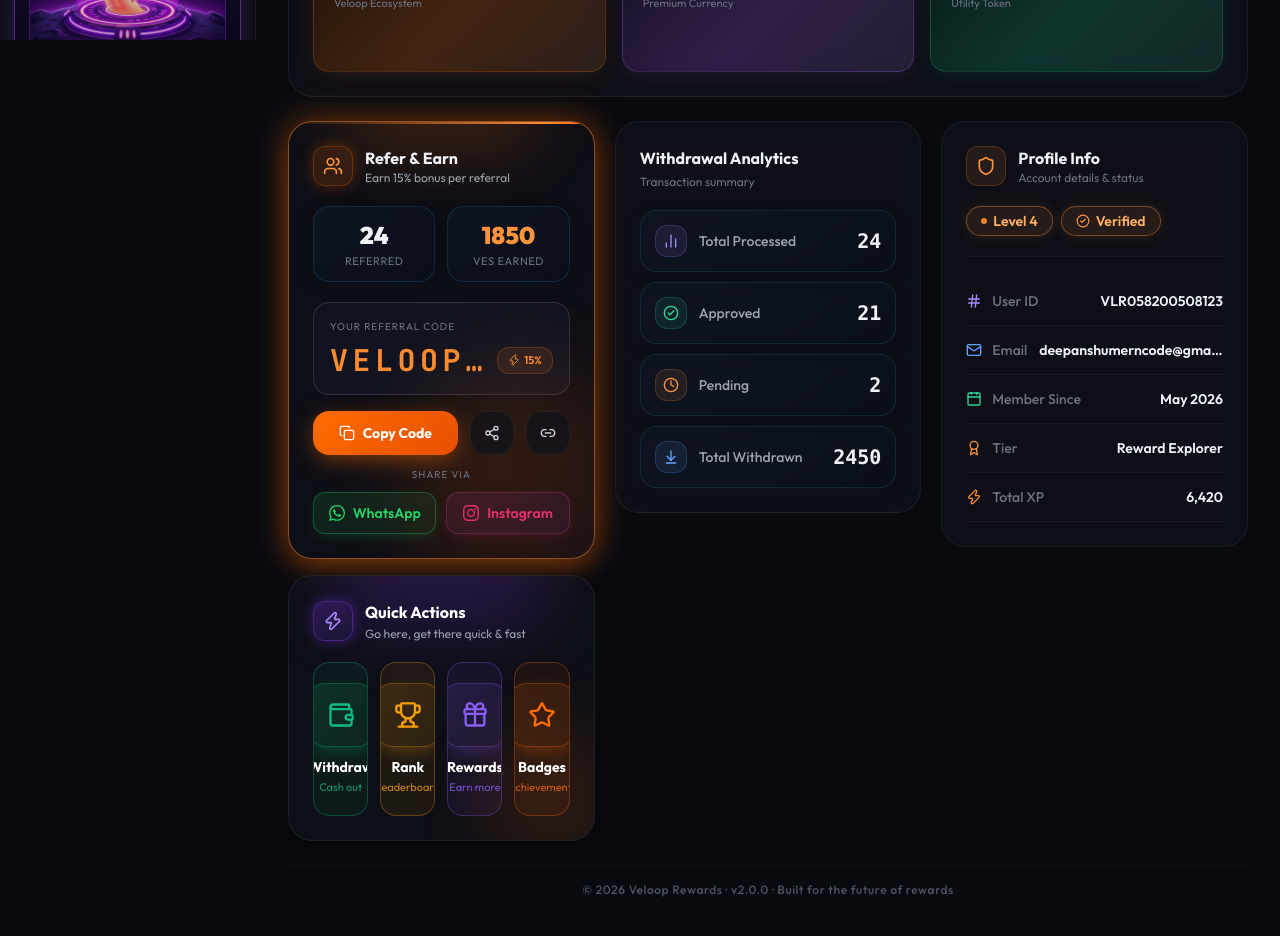
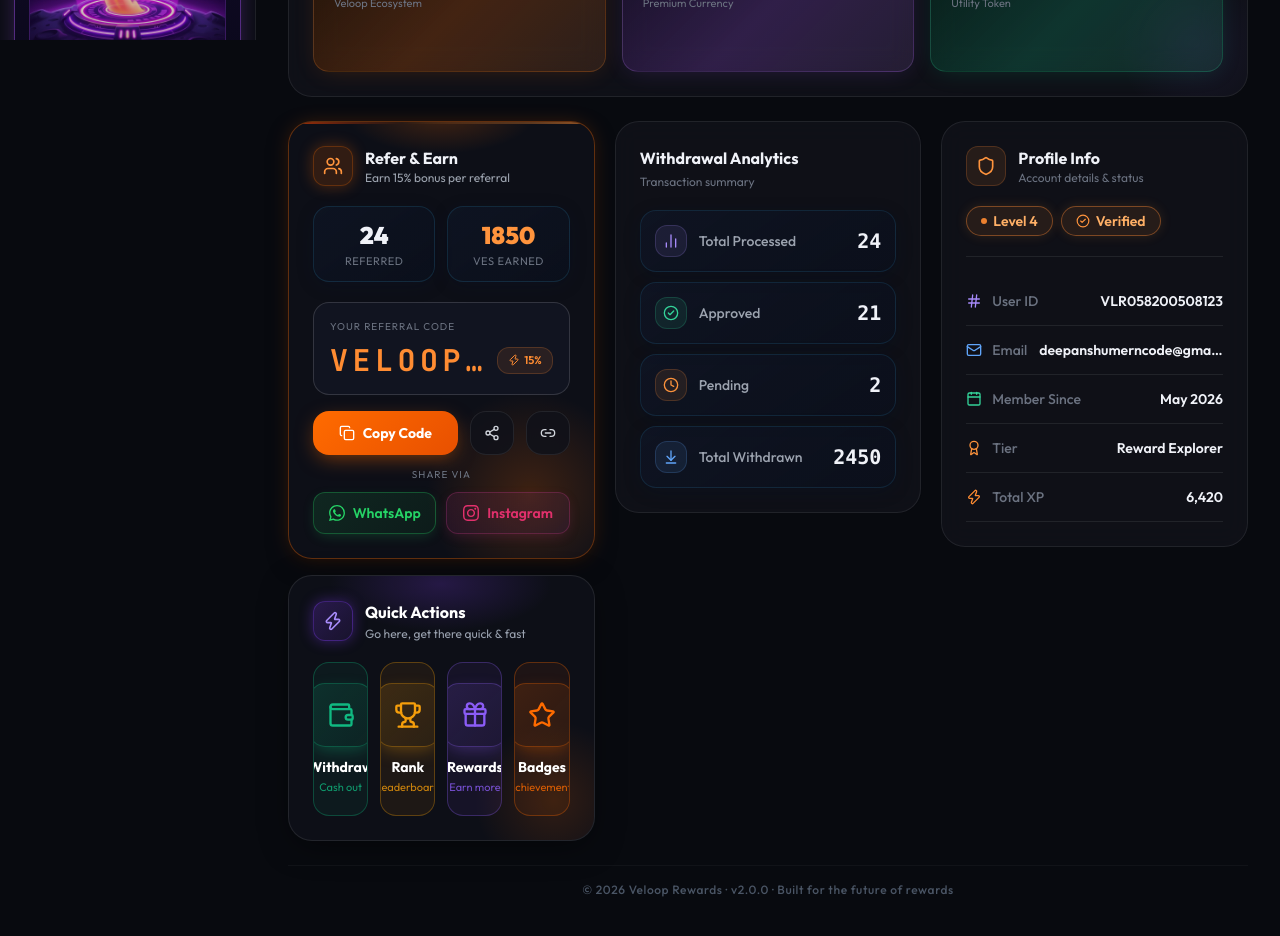
Before and after one commit to DEEPANSHU-KUMAR96/VELOOP-Rewards-user-profile, a React (Vite) app in the folder veloop-rewards-user-profile/: page / in a window 1280 px wide. Shown: the part 760-1696 px from the top of the page. Built offline with nearby package versions, Linux system fonts and the light colour scheme.

Commit message:
feat: implement initial user profile page structure with responsive navigation and asset components

```diff
--- a/veloop-rewards-user-profile/index.html
+++ b/veloop-rewards-user-profile/index.html
@@ -5,6 +5,8 @@
     <link rel="icon" type="image/svg+xml" href="/favicon.svg" />
     <link rel="icon" type="image/png" href="/veloop-logo.png" />
     <meta name="viewport" content="width=device-width, initial-scale=1.0, maximum-scale=1.0, user-scalable=no" />
+    <meta name="theme-color" content="#080a0f" />
+    <meta name="color-scheme" content="dark" />
     <title>Veloop Rewards | User Profile</title>
     <!-- Google Fonts -->
     <link rel="preconnect" href="https://fonts.googleapis.com" />
--- a/veloop-rewards-user-profile/src/components/profile/WebAssetsPanel.jsx
+++ b/veloop-rewards-user-profile/src/components/profile/WebAssetsPanel.jsx
@@ -146,8 +146,8 @@
   return (
     <div className="glass rounded-3xl p-5 sm:p-6 border border-theme-subtle relative overflow-hidden">
       {/* Ambient background */}
-      <div className="absolute -top-8 -left-8 w-40 h-40 bg-[#ff6b00]/05 rounded-full pointer-events-none" style={{ filter: 'blur(40px)' }} />
-      <div className="absolute -bottom-8 -right-8 w-40 h-40 bg-[#8b5cf6]/05 rounded-full pointer-events-none" style={{ filter: 'blur(40px)' }} />
+      <div className="absolute -top-8 -left-8 w-40 h-40 pointer-events-none rounded-full" style={{ background: 'radial-gradient(circle, rgba(255,107,0,0.08) 0%, transparent 70%)' }} />
+      <div className="absolute -bottom-8 -right-8 w-40 h-40 pointer-events-none rounded-full" style={{ background: 'radial-gradient(circle, rgba(139,92,246,0.08) 0%, transparent 70%)' }} />
 
       <div className="relative z-10">
         {/* Header */}
--- a/veloop-rewards-user-profile/src/components/profile/WebReferralPanel.jsx
+++ b/veloop-rewards-user-profile/src/components/profile/WebReferralPanel.jsx
@@ -109,11 +109,11 @@
         {/* Top animated laser beam */}
         <div className="absolute top-0 left-0 right-0 h-[2px] refer-top-beam z-10" />
 
-        {/* Top animated ambient glow */}
-        <div className="absolute -top-12 left-1/2 -translate-x-1/2 w-48 h-20 bg-[#ff6b00]/25 rounded-full pointer-events-none refer-top-glow" />
+        {/* Top ambient glow */}
+        <div className="absolute -top-12 left-1/2 -translate-x-1/2 w-48 h-20 pointer-events-none rounded-full" style={{ background: 'radial-gradient(ellipse at center, rgba(255,107,0,0.22) 0%, transparent 70%)' }} />
 
-        {/* Bottom corner animated pulsing glow orb */}
-        <div className="absolute -bottom-10 -right-10 w-52 h-52 bg-gradient-to-br from-[#ff6b00]/30 to-[#ff3d00]/10 rounded-full pointer-events-none refer-glow-orb" />
+        {/* Bottom corner glow orb */}
+        <div className="absolute -bottom-10 -right-10 w-52 h-52 pointer-events-none rounded-full" style={{ background: 'radial-gradient(circle at center, rgba(255,107,0,0.20) 0%, transparent 70%)' }} />
 
         {/* Header */}
         <div className="flex items-center gap-3 mb-5 relative z-10">
@@ -225,8 +225,8 @@
         }}
       >
         {/* Ambient background glow */}
-        <div className="absolute -top-10 left-1/2 -translate-x-1/2 w-56 h-24 bg-[#7c3aed]/20 rounded-full pointer-events-none" style={{ filter: 'blur(32px)' }} />
-        <div className="absolute -bottom-10 -right-10 w-40 h-40 bg-[#ff6b00]/10 rounded-full pointer-events-none" style={{ filter: 'blur(30px)' }} />
+        <div className="absolute -top-10 left-1/2 -translate-x-1/2 w-56 h-24 pointer-events-none rounded-full" style={{ background: 'radial-gradient(ellipse at center, rgba(124,58,237,0.22) 0%, transparent 70%)' }} />
+        <div className="absolute -bottom-10 -right-10 w-40 h-40 pointer-events-none rounded-full" style={{ background: 'radial-gradient(circle at center, rgba(255,107,0,0.15) 0%, transparent 70%)' }} />
 
         {/* Header */}
         <div className="flex items-center gap-3 mb-5 relative z-10">
--- a/veloop-rewards-user-profile/src/context/ThemeContext.jsx
+++ b/veloop-rewards-user-profile/src/context/ThemeContext.jsx
@@ -1,26 +1,21 @@
-import { useState, useEffect, createContext, useContext } from 'react';
+import { createContext, useContext, useEffect, useState } from 'react';
 
-const ThemeContext = createContext(null);
+const ThemeContext = createContext({ isDark: true, toggle: () => {} });
 
 export const ThemeProvider = ({ children }) => {
-  const [isDark, setIsDark] = useState(() => {
-    const saved = localStorage.getItem('veloop-theme');
-    return saved ? saved === 'dark' : true; // default dark
-  });
+  const [isDark] = useState(true);
 
   useEffect(() => {
     const root = document.documentElement;
-    if (isDark) {
-      root.setAttribute('data-theme', 'dark');
-      root.classList.add('dark');
-    } else {
-      root.setAttribute('data-theme', 'light');
-      root.classList.remove('dark');
-    }
-    localStorage.setItem('veloop-theme', isDark ? 'dark' : 'light');
-  }, [isDark]);
+    root.setAttribute('data-theme', 'dark');
+    root.classList.add('dark');
+    root.classList.remove('light');
+    localStorage.setItem('veloop-theme', 'dark');
+  }, []);
 
-  const toggle = () => setIsDark(prev => !prev);
+  const toggle = () => {
+    // Permanent dark mode
+  };
 
   return (
     <ThemeContext.Provider value={{ isDark, toggle }}>
--- a/veloop-rewards-user-profile/src/index.css
+++ b/veloop-rewards-user-profile/src/index.css
@@ -2,19 +2,20 @@
 
 @import "tailwindcss";
 
-/* ── CSS Custom Properties (Design Tokens) ──────────────────────── */
+/* ── CSS Custom Properties (Design Tokens — Permanent Dark Theme) ─ */
 :root,
-[data-theme="dark"] {
+[data-theme="dark"],
+[data-theme="light"] {
   --bg-base:       #080a0f;
-  --bg-surface:    rgba(16, 18, 26, 0.75);
-  --bg-card:       rgba(15, 17, 24, 0.80);
+  --bg-surface:    rgba(16, 18, 26, 0.88);
+  --bg-card:       rgba(15, 17, 24, 0.92);
   --bg-sidebar:    #0b0d14;
-  --bg-hover:      rgba(255, 255, 255, 0.04);
+  --bg-hover:      rgba(255, 255, 255, 0.05);
   --bg-input:      #111420;
 
-  --border-subtle: rgba(255, 255, 255, 0.06);
-  --border-card:   rgba(255, 255, 255, 0.07);
-  --border-strong: rgba(255, 255, 255, 0.12);
+  --border-subtle: rgba(255, 255, 255, 0.08);
+  --border-card:   rgba(255, 255, 255, 0.09);
+  --border-strong: rgba(255, 255, 255, 0.14);
 
   --text-primary:  #f0f2f8;
   --text-secondary:#9ca3af;
@@ -26,46 +27,29 @@
   --orange-glow:   rgba(255, 107, 0, 0.15);
 
   --shadow-card:   0 10px 30px rgba(0, 0, 0, 0.5);
-  --shadow-glow:   0 0 40px -10px rgba(255, 107, 0, 0.25);
-}
-
-[data-theme="light"] {
-  --bg-base:       #f0f2f8;
-  --bg-surface:    rgba(255, 255, 255, 0.85);
-  --bg-card:       rgba(255, 255, 255, 0.92);
-  --bg-sidebar:    #ffffff;
-  --bg-hover:      rgba(0, 0, 0, 0.04);
-  --bg-input:      #f8f9fd;
-
-  --border-subtle: rgba(0, 0, 0, 0.07);
-  --border-card:   rgba(0, 0, 0, 0.08);
-  --border-strong: rgba(0, 0, 0, 0.14);
-
-  --text-primary:  #111318;
-  --text-secondary:#4b5563;
-  --text-muted:    #9ca3af;
-  --text-faint:    #d1d5db;
-
-  --orange:        #ff6b00;
-  --orange-soft:   #ff8c32;
-  --orange-glow:   rgba(255, 107, 0, 0.10);
-
-  --shadow-card:   0 4px 20px rgba(0, 0, 0, 0.08);
-  --shadow-glow:   0 0 30px -8px rgba(255, 107, 0, 0.20);
+  --shadow-glow:   0 0 35px -8px rgba(255, 107, 0, 0.25);
 }
 
 /* ── Base Styles ──────────────────────────────────────────────────── */
 @layer base {
-  * { box-sizing: border-box; -webkit-tap-highlight-color: transparent; }
+  * {
+    box-sizing: border-box;
+    -webkit-tap-highlight-color: transparent;
+  }
 
-  html { scroll-behavior: smooth; }
+  html {
+    scroll-behavior: smooth;
+    background-color: #080a0f;
+    color: #f0f2f8;
+    color-scheme: dark;
+  }
 
   body {
-    background-color: var(--bg-base);
+    background-color: #080a0f;
     color: var(--text-primary);
     font-family: 'Outfit', -apple-system, BlinkMacSystemFont, 'Segoe UI', sans-serif;
     overflow-x: hidden;
-    transition: background-color 0.35s ease, color 0.35s ease;
+    min-height: 100vh;
   }
 }
 
@@ -80,29 +64,35 @@
   display: none !important;
 }
 .no-scrollbar {
-  -ms-overflow-style: none !important; /* IE and Edge */
-  scrollbar-width: none !important; /* Firefox */
+  -ms-overflow-style: none !important;
+  scrollbar-width: none !important;
 }
-
 
 /* ── Glass Surfaces ────────────────────────────────────────────────── */
 .glass {
   background: var(--bg-surface);
-  backdrop-filter: blur(12px);
-  -webkit-backdrop-filter: blur(12px);
   border: 1px solid var(--border-subtle);
-  transition: background 0.35s ease, border-color 0.35s ease;
-  transform: translateZ(0);
+  transition: border-color 0.25s ease;
+}
+
+@supports (backdrop-filter: blur(12px)) or (-webkit-backdrop-filter: blur(12px)) {
+  .glass {
+    backdrop-filter: blur(12px);
+    -webkit-backdrop-filter: blur(12px);
+  }
 }
 
 .glass-orange {
   background: var(--bg-card);
-  backdrop-filter: blur(12px);
-  -webkit-backdrop-filter: blur(12px);
-  border: 1px solid rgba(255, 107, 0, 0.20);
+  border: 1px solid rgba(255, 107, 0, 0.22);
   box-shadow: var(--shadow-glow);
-  transition: background 0.35s ease;
-  transform: translateZ(0);
+}
+
+@supports (backdrop-filter: blur(12px)) or (-webkit-backdrop-filter: blur(12px)) {
+  .glass-orange {
+    backdrop-filter: blur(12px);
+    -webkit-backdrop-filter: blur(12px);
+  }
 }
 
 /* ── Themed Utility classes ───────────────────────────────────────── */
@@ -121,56 +111,37 @@
 .border-theme-card   { border-color: var(--border-card); }
 .border-theme-strong { border-color: var(--border-strong); }
 
-/* ── Hero Banner ─────────────────────────────────────────────────── */
-[data-theme="dark"] .hero-banner {
-  background:
-    linear-gradient(180deg, rgba(8,10,15,0) 0%, rgba(8,10,15,0.85) 70%, #080a0f 100%),
-    linear-gradient(135deg, rgba(255,107,0,0.12) 0%, rgba(124,58,237,0.08) 50%, transparent 100%);
-}
-[data-theme="light"] .hero-banner {
-  background:
-    linear-gradient(180deg, rgba(240,242,248,0) 0%, rgba(240,242,248,0.80) 70%, #f0f2f8 100%),
-    linear-gradient(135deg, rgba(255,107,0,0.10) 0%, rgba(124,58,237,0.06) 50%, transparent 100%);
-}
-
 /* ── Sidebar ─────────────────────────────────────────────────────── */
-[data-theme="dark"] .theme-sidebar {
+.theme-sidebar {
   background: #0b0d14;
-  border-right: 1px solid rgba(255,255,255,0.05);
-}
-[data-theme="light"] .theme-sidebar {
-  background: #ffffff;
-  border-right: 1px solid rgba(0,0,0,0.08);
-  box-shadow: 4px 0 20px rgba(0,0,0,0.06);
+  border-right: 1px solid rgba(255,255,255,0.06);
 }
 
 /* ── Stat card hover ─────────────────────────────────────────────── */
 .stat-card {
-  transition: transform 0.25s ease, border-color 0.25s ease, box-shadow 0.25s ease, background 0.35s ease;
-  transform: translateZ(0);
+  transition: transform 0.25s ease, border-color 0.25s ease, box-shadow 0.25s ease;
 }
 .stat-card:hover {
-  transform: translateY(-4px);
-  border-color: rgba(255, 107, 0, 0.30);
-  box-shadow: 0 12px 30px -8px rgba(255, 107, 0, 0.18);
+  transform: translateY(-3px);
+  border-color: rgba(255, 107, 0, 0.35);
+  box-shadow: 0 10px 25px -6px rgba(255, 107, 0, 0.20);
 }
 
 /* ── Asset floating animation ────────────────────────────────────── */
 @keyframes float {
-  0%, 100% { transform: translate3d(0, 0px, 0); }
-  50%       { transform: translate3d(0, -5px, 0); }
+  0%, 100% { transform: translateY(0px); }
+  50%       { transform: translateY(-4px); }
 }
 .float-anim {
-  animation: float 3.5s ease-in-out infinite;
-  will-change: transform;
+  animation: float 3s ease-in-out infinite;
 }
 
 /* ── Progress bar spark ──────────────────────────────────────────── */
 @keyframes pulse-glow {
   0%, 100% { box-shadow: 0 0 8px rgba(255,107,0,0.6); }
-  50%       { box-shadow: 0 0 20px rgba(255,107,0,1); }
+  50%       { box-shadow: 0 0 16px rgba(255,107,0,0.9); }
 }
-.progress-spark { animation: pulse-glow 1.5s ease-in-out infinite; }
+.progress-spark { animation: pulse-glow 2s ease-in-out infinite; }
 
 /* ── Shimmer skeleton ────────────────────────────────────────────── */
 @keyframes shimmer {
@@ -186,109 +157,49 @@
 /* ── Orange CTA button ───────────────────────────────────────────── */
 .btn-orange {
   background: linear-gradient(135deg, #ff6b00 0%, #e85000 100%);
-  box-shadow: 0 6px 24px -4px rgba(255,107,0,0.55);
-  transition: transform 0.22s ease, box-shadow 0.22s ease;
-  transform: translateZ(0);
+  box-shadow: 0 6px 20px -4px rgba(255,107,0,0.50);
+  transition: transform 0.2s ease, box-shadow 0.2s ease;
 }
 .btn-orange:hover {
   transform: translateY(-2px);
-  box-shadow: 0 10px 30px -4px rgba(255,107,0,0.70);
+  box-shadow: 0 10px 25px -4px rgba(255,107,0,0.65);
 }
 .btn-orange:active { transform: translateY(0) scale(0.97); }
 
 /* ── Bluish Stat Cards ─────────────────────────────────────────── */
 .stat-card-bluish {
-  background: linear-gradient(145deg, rgba(16, 26, 48, 0.55) 0%, rgba(10, 16, 30, 0.75) 100%);
-  border: 1px solid rgba(56, 189, 248, 0.16);
-  box-shadow: 0 10px 30px -10px rgba(10, 25, 55, 0.4), inset 0 1px 1px rgba(125, 211, 252, 0.1);
-  backdrop-filter: blur(12px);
-  -webkit-backdrop-filter: blur(12px);
+  background: linear-gradient(145deg, rgba(16, 26, 48, 0.65) 0%, rgba(10, 16, 30, 0.85) 100%);
+  border: 1px solid rgba(56, 189, 248, 0.18);
+  box-shadow: 0 8px 24px -8px rgba(10, 25, 55, 0.4), inset 0 1px 1px rgba(125, 211, 252, 0.08);
   transition: transform 0.25s ease, border-color 0.25s ease, box-shadow 0.25s ease;
-  transform: translateZ(0);
-}
-
-[data-theme="light"] .stat-card-bluish {
-  background: linear-gradient(145deg, rgba(235, 243, 255, 0.85) 0%, rgba(220, 235, 255, 0.95) 100%);
-  border: 1px solid rgba(59, 130, 246, 0.25);
-  box-shadow: 0 8px 25px -6px rgba(59, 130, 246, 0.15), inset 0 1px 1px rgba(255, 255, 255, 0.8);
 }
 
 .stat-card-bluish:hover {
-  transform: translateY(-4px);
+  transform: translateY(-3px);
   border-color: rgba(56, 189, 248, 0.45);
-  box-shadow: 0 16px 36px -8px rgba(14, 165, 233, 0.28), 0 0 20px -4px rgba(56, 189, 248, 0.2);
+  box-shadow: 0 12px 30px -6px rgba(14, 165, 233, 0.25), 0 0 16px -4px rgba(56, 189, 248, 0.15);
 }
 
-/* ── Animated Refer & Earn Glow (GPU Optimized) ─────────────────── */
-@keyframes refer-card-pulse {
-  0%, 100% {
-    box-shadow: 0 0 24px -4px rgba(255, 107, 0, 0.20), 0 10px 25px -5px rgba(0, 0, 0, 0.6);
-    border-color: rgba(255, 107, 0, 0.30);
-  }
-  50% {
-    box-shadow: 0 0 35px 2px rgba(255, 107, 0, 0.40), 0 14px 30px -6px rgba(255, 107, 0, 0.25);
-    border-color: rgba(255, 140, 50, 0.55);
-  }
+/* ── Animated Refer & Earn Glow (Lightweight & Safe for Mobile) ─── */
+.refer-card-glow {
+  box-shadow: 0 0 20px -4px rgba(255, 107, 0, 0.25), 0 8px 25px -5px rgba(0, 0, 0, 0.5);
+  border-color: rgba(255, 107, 0, 0.35);
 }
 
-.refer-card-glow {
-  animation: refer-card-pulse 4s ease-in-out infinite;
-  transform: translateZ(0);
+.refer-top-beam {
+  background: linear-gradient(90deg, transparent 0%, rgba(255, 140, 50, 0.3) 20%, #ff8c32 50%, #ff4500 70%, transparent 100%);
+  background-size: 200% 100%;
+  animation: refer-top-beam 3s linear infinite;
 }
 
 @keyframes refer-top-beam {
-  0% {
-    background-position: -200% 0;
-  }
-  100% {
-    background-position: 200% 0;
-  }
-}
-
-.refer-top-beam {
-  background: linear-gradient(90deg, transparent 0%, rgba(255, 140, 50, 0.2) 20%, #ff8c32 50%, #ff4500 70%, transparent 100%);
-  background-size: 200% 100%;
-  animation: refer-top-beam 2.8s linear infinite;
-  will-change: background-position;
-}
-
-@keyframes refer-glow-pulse {
-  0%, 100% {
-    opacity: 0.3;
-    transform: translate3d(0, 0, 0) scale(1);
-  }
-  50% {
-    opacity: 0.7;
-    transform: translate3d(-5px, -5px, 0) scale(1.15);
-  }
-}
-
-.refer-glow-orb {
-  animation: refer-glow-pulse 4s ease-in-out infinite;
-  filter: blur(40px);
-  will-change: transform, opacity;
-}
-
-@keyframes refer-top-glow-pulse {
-  0%, 100% {
-    opacity: 0.35;
-    transform: translate3d(0, 0, 0) scale(0.95);
-  }
-  50% {
-    opacity: 0.8;
-    transform: translate3d(0, 0, 0) scale(1.1);
-  }
-}
-
-.refer-top-glow {
-  animation: refer-top-glow-pulse 3.5s ease-in-out infinite;
-  filter: blur(30px);
-  will-change: transform, opacity;
+  0% { background-position: -200% 0; }
+  100% { background-position: 200% 0; }
 }
 
 /* ── Glow utilities ──────────────────────────────────────────────── */
 .glow-ring {
-  box-shadow: 0 0 0 3px rgba(255,107,0,0.35), 0 0 30px rgba(255,107,0,0.25);
+  box-shadow: 0 0 0 3px rgba(255,107,0,0.35), 0 0 25px rgba(255,107,0,0.25);
 }
 
 /* ── Monospace code text ─────────────────────────────────────────── */
@@ -296,12 +207,3 @@
   font-family: 'JetBrains Mono', 'Fira Code', monospace;
   letter-spacing: 0.15em;
 }
-
-/* ── Theme toggle animation ──────────────────────────────────────── */
-.theme-toggle-icon {
-  transition: transform 0.4s cubic-bezier(0.34, 1.56, 0.64, 1), opacity 0.3s ease;
-}
-.theme-toggle-icon.entering {
-  transform: rotate(0deg) scale(1);
-  opacity: 1;
-}
```
Also changed, not shown: veloop-rewards-user-profile/src/pages/UserProfilePage.jsx (+7 -6 lines).
